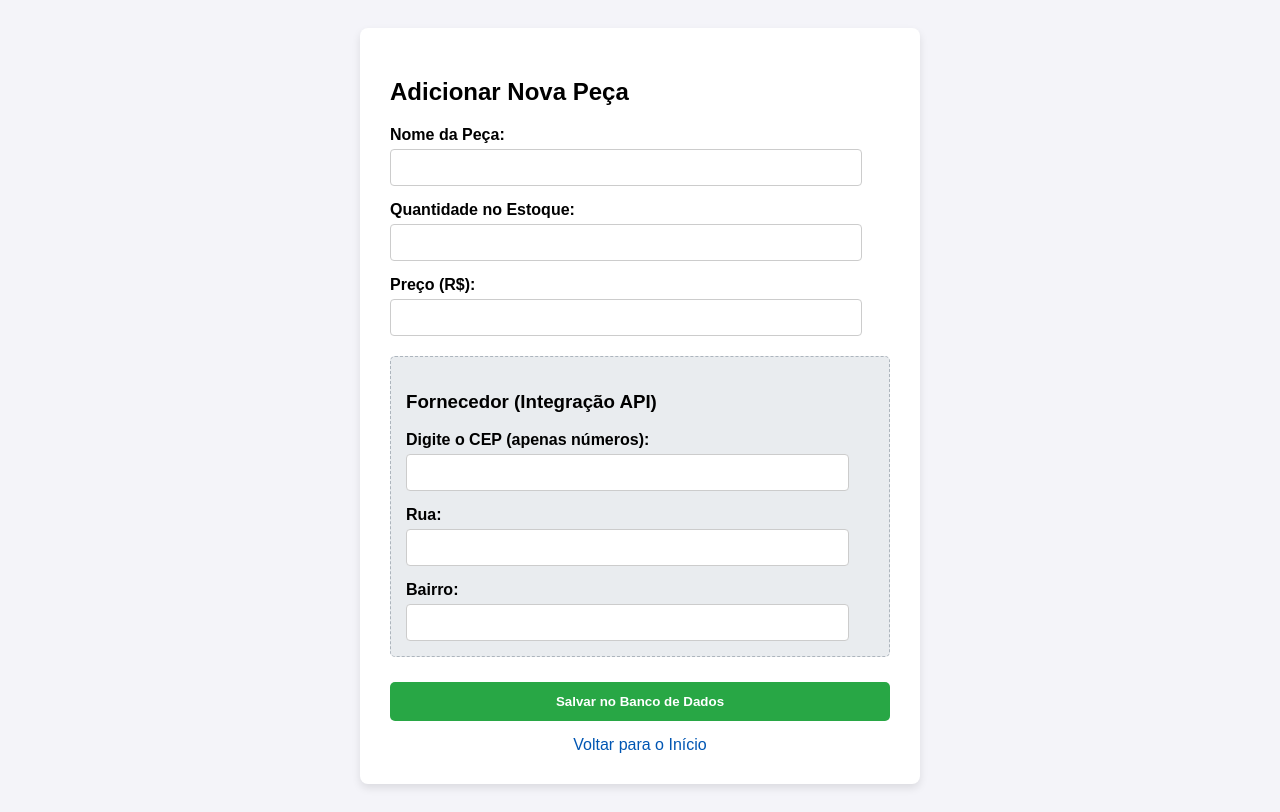
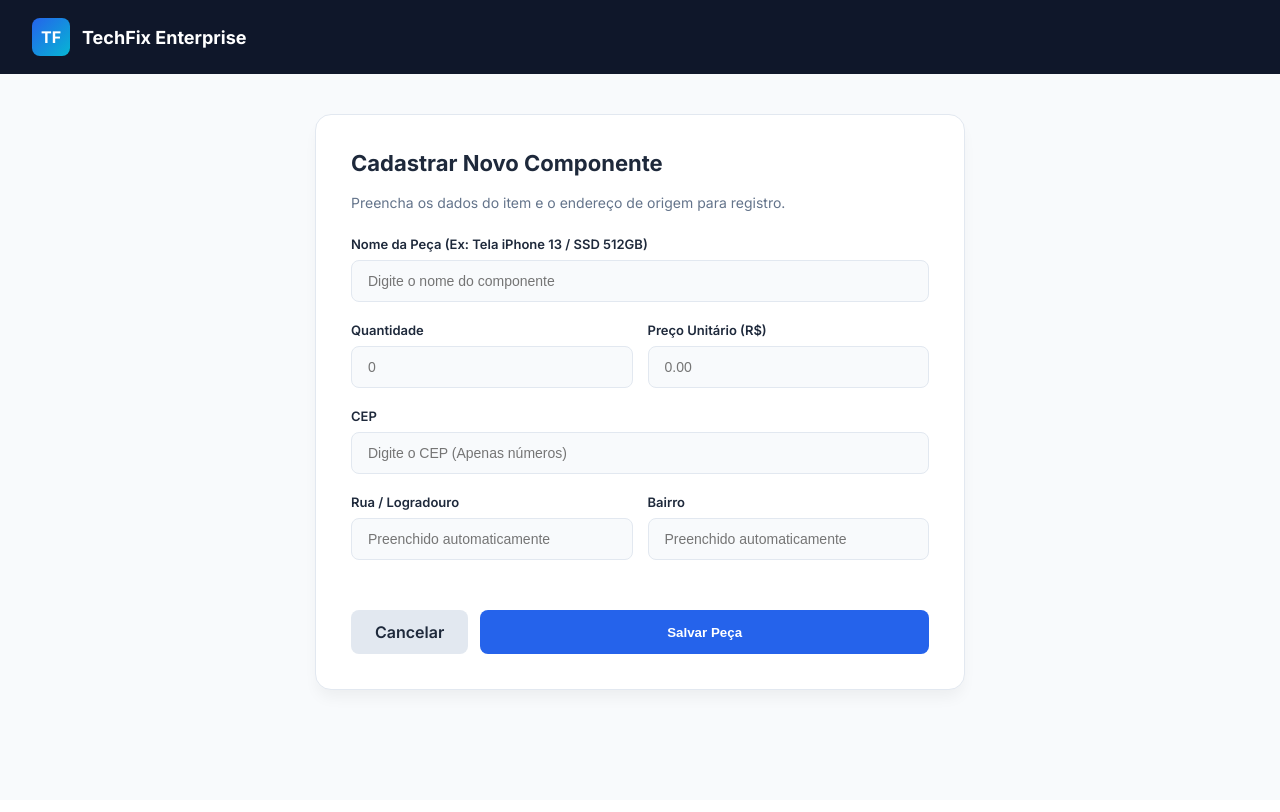
Before and after one commit to ruannQxl/projeto_estoque, a Flask app: page /cadastrar in a window 1280 px wide. After the commit the page ends 698 px from the top, so only its background shows below. Run offline with Flask 3, Linux system fonts and the light colour scheme.

Commit message:
Adiciona dashboard analitico e moderniza formulario de cadastro

```diff
--- a/app.py
+++ b/app.py
@@ -9,22 +9,33 @@ def home():
     cursor = conexao.cursor()
     cursor.execute('SELECT * FROM pecas')
     pecas_banco = cursor.fetchall()
+
+    # Calculando métricas profissionais para o Dashboard
+    total_tipos = len(pecas_banco)
+    total_unidades = sum(p[2] for p in pecas_banco) if pecas_banco else 0
+    valor_total_estoque = sum(p[2] * p[3] for p in pecas_banco) if pecas_banco else 0
+
     conexao.close()
-    return render_template('index.html', pecas=pecas_banco)
+    return render_template('index.html',
+                           pecas=pecas_banco,
+                           total_tipos=total_tipos,
+                           total_unidades=total_unidades,
+                           valor_total_estoque=valor_total_estoque)
 
 @app.route('/cadastrar', methods=['GET', 'POST'])
 def cadastrar():
     if request.method == 'POST':
         nome = request.form['nome']
-        quantidade = request.form['quantidade']
-        preco = request.form['preco']
+        quantidade = int(request.form['quantidade'])
+        preco = float(request.form['preco'])
         cep = request.form['cep']
         rua = request.form['rua']
         bairro = request.form['bairro']
 
         conexao = sqlite3.connect('estoque.db')
         cursor = conexao.cursor()
-        cursor.execute('INSERT INTO pecas (nome, quantidade, preco, cep, rua, bairro) VALUES (?, ?, ?, ?, ?, ?)', (nome, quantidade, preco, cep, rua, bairro))
+        cursor.execute('INSERT INTO pecas (nome, quantidade, preco, cep, rua, bairro) VALUES (?, ?, ?, ?, ?, ?)',
+                       (nome, quantidade, preco, cep, rua, bairro))
         conexao.commit()
         conexao.close()
 
--- a/templates/cadastro.html
+++ b/templates/cadastro.html
@@ -2,67 +2,146 @@
 <html lang="pt-BR">
 <head>
     <meta charset="UTF-8">
-    <title>Cadastrar Peça - TechFix</title>
+    <meta name="viewport" content="width=device-width, initial-scale=1.0">
+    <title>TechFix - Cadastro de Peças</title>
+    <link href="https://fonts.googleapis.com/css2?family=Inter:wght@400;500;600;700&display=swap" rel="stylesheet">
     <style>
-        body { font-family: Arial, sans-serif; background-color: #f4f4f9; padding: 20px; }
-        form { background: white; max-width: 500px; margin: 0 auto; padding: 30px; border-radius: 8px; box-shadow: 0 4px 8px rgba(0,0,0,0.1); }
-        label { font-weight: bold; display: block; margin-top: 15px; }
-        input { width: 90%; padding: 10px; margin-top: 5px; border: 1px solid #ccc; border-radius: 4px; }
-        button { background-color: #28a745; color: white; padding: 12px; margin-top: 25px; border: none; border-radius: 5px; cursor: pointer; width: 100%; font-weight: bold; }
-        button:hover { background-color: #218838; }
-        .voltar { display: block; text-align: center; margin-top: 15px; color: #0056b3; text-decoration: none; }
-        .sessao-fornecedor { background-color: #e9ecef; padding: 15px; border-radius: 5px; margin-top: 20px; border: 1px dashed #adb5bd; }
+        :root {
+            --bg-app: #f8fafc;
+            --header-bg: #0f172a;
+            --card-bg: #ffffff;
+            --text-main: #1e293b;
+            --text-muted: #64748b;
+            --primary: #2563eb;
+            --primary-hover: #1d4ed8;
+            --border-color: #e2e8f0;
+            --shadow: 0 10px 15px -3px rgba(0, 0, 0, 0.05);
+        }
+
+        body {
+            font-family: 'Inter', sans-serif;
+            background-color: var(--bg-app);
+            color: var(--text-main);
+            margin: 0; padding: 0;
+        }
+
+        nav {
+            background-color: var(--header-bg); color: white; padding: 18px 32px;
+            display: flex; align-items: center; gap: 12px;
+        }
+        .nav-logo {
+            background: linear-gradient(135deg, #2563eb, #06b6d4); color: white;
+            width: 38px; height: 38px; display: flex; align-items: center; justify-content: center;
+            border-radius: 8px; font-weight: 700;
+        }
+
+        main { max-width: 650px; margin: 40px auto; padding: 0 20px; }
+
+        .card-form {
+            background: var(--card-bg); padding: 35px; border-radius: 16px;
+            border: 1px solid var(--border-color); box-shadow: var(--shadow);
+        }
+
+        h2 { margin-top: 0; font-size: 22px; font-weight: 700; }
+        p.subtitle { color: var(--text-muted); font-size: 14px; margin-bottom: 25px; }
+
+        .form-group { margin-bottom: 20px; }
+        label { display: block; font-weight: 600; font-size: 13px; margin-bottom: 8px; color: var(--text-main); }
+
+        input {
+            width: 100%; padding: 12px 16px; border: 1px solid var(--border-color);
+            border-radius: 8px; font-size: 14px; background-color: #f8fafc; transition: all 0.2s;
+            box-sizing: border-box;
+        }
+        input:focus { outline: none; border-color: var(--primary); background-color: white; box-shadow: 0 0 0 3px rgba(37,99,235,0.1); }
+
+        .form-row { display: flex; gap: 15px; }
+        .form-row .form-group { flex: 1; }
+
+        .btn-group { display: flex; gap: 12px; margin-top: 30px; }
+
+        .btn-submit {
+            background-color: var(--primary); color: white; border: none; padding: 12px 24px;
+            border-radius: 8px; font-weight: 600; cursor: pointer; flex: 1; transition: background 0.2s;
+        }
+        .btn-submit:hover { background-color: var(--primary-hover); }
+
+        .btn-cancel {
+            background-color: #e2e8f0; color: var(--text-main); text-decoration: none; padding: 12px 24px;
+            border-radius: 8px; font-weight: 600; text-align: center; display: inline-block; transition: background 0.2s;
+        }
+        .btn-cancel:hover { background-color: #cbd5e1; }
     </style>
 </head>
 <body>
-    <form action="/cadastrar" method="POST">
-        <h2>Adicionar Nova Peça</h2>
 
-        <label for="nome">Nome da Peça:</label>
-        <input type="text" id="nome" name="nome" required>
+    <nav>
+        <div class="nav-logo">TF</div>
+        <span style="font-weight: 700; font-size: 18px;">TechFix Enterprise</span>
+    </nav>
 
-        <label for="quantidade">Quantidade no Estoque:</label>
-        <input type="number" id="quantidade" name="quantidade" required>
+    <main>
+        <div class="card-form">
+            <h2>Cadastrar Novo Componente</h2>
+            <p class="subtitle">Preencha os dados do item e o endereço de origem para registro.</p>
 
-        <label for="preco">Preço (R$):</label>
-        <input type="number" step="0.01" id="preco" name="preco" required>
+            <form action="/cadastrar" method="POST">
+                <div class="form-group">
+                    <label for="nome">Nome da Peça (Ex: Tela iPhone 13 / SSD 512GB)</label>
+                    <input type="text" id="nome" name="nome" required placeholder="Digite o nome do componente">
+                </div>
 
-        <div class="sessao-fornecedor">
-            <h3>Fornecedor (Integração API)</h3>
-            <label for="cep">Digite o CEP (apenas números):</label>
-            <input type="text" id="cep" name="cep" maxlength="8">
+                <div class="form-row">
+                    <div class="form-group">
+                        <label for="quantidade">Quantidade</label>
+                        <input type="number" id="quantidade" name="quantidade" required placeholder="0">
+                    </div>
+                    <div class="form-group">
+                        <label for="preco">Preço Unitário (R$)</label>
+                        <input type="number" step="0.01" id="preco" name="preco" required placeholder="0.00">
+                    </div>
+                </div>
 
-            <label for="rua">Rua:</label>
-            <input type="text" id="rua" name="rua">
+                <div class="form-group">
+                    <label for="cep">CEP</label>
+                    <input type="text" id="cep" name="cep" placeholder="Digite o CEP (Apenas números)" maxlength="8">
+                </div>
 
-            <label for="bairro">Bairro:</label>
-            <input type="text" id="bairro" name="bairro">
+                <div class="form-row">
+                    <div class="form-group">
+                        <label for="rua">Rua / Logradouro</label>
+                        <input type="text" id="rua" name="rua" placeholder="Preenchido automaticamente">
+                    </div>
+                    <div class="form-group">
+                        <label for="bairro">Bairro</label>
+                        <input type="text" id="bairro" name="bairro" placeholder="Preenchido automaticamente">
+                    </div>
+                </div>
+
+                <div class="btn-group">
+                    <a href="/" class="btn-cancel">Cancelar</a>
+                    <button type="submit" class="btn-submit">Salvar Peça</button>
+                </div>
+            </form>
         </div>
+    </main>
 
-        <button type="submit">Salvar no Banco de Dados</button>
-        <a href="/" class="voltar">Voltar para o Início</a>
-    </form>
-
-    <!-- Aqui começa o Script Web (Javascript) exigido no projeto -->
+    <!-- Script JavaScript para ViaCEP -->
     <script>
-        // Fica "escutando" o campo de CEP. Quando você terminar de digitar (blur), ele roda.
-        document.getElementById('cep').addEventListener('blur', function() {
-            let cep = this.value;
-
-            if(cep.length === 8) {
-                // Faz a chamada (fetch) para a API pública do ViaCEP
-                fetch(`https://viacep.com.br/ws/${cep}/json/`)
-                .then(resposta => resposta.json())
-                .then(dados => {
-                    if(!dados.erro) {
-                        // Preenche a rua e o bairro sozinhos com os dados da API!
-                        document.getElementById('rua').value = dados.logradouro;
-                        document.getElementById('bairro').value = dados.bairro;
-                    } else {
-                        alert("CEP não encontrado pela API!");
-                    }
-                })
-                .catch(erro => console.error("Erro na API:", erro));
+        const inputCep = document.getElementById('cep');
+        inputCep.addEventListener('blur', function() {
+            let cepLimpo = inputCep.value.replace(/\D/g, '');
+            if (cepLimpo.length === 8) {
+                fetch(`https://viacep.com.br/ws/${cepLimpo}/json/`)
+                    .then(response => response.json())
+                    .then(dados => {
+                        if (!dados.erro) {
+                            document.getElementById('rua').value = dados.logradouro;
+                            document.getElementById('bairro').value = dados.bairro;
+                        } else {
+                            alert('CEP não encontrado!');
+                        }
+                    });
             }
         });
     </script>
```
Also changed, not shown: templates/index.html (+79 -180 lines).
